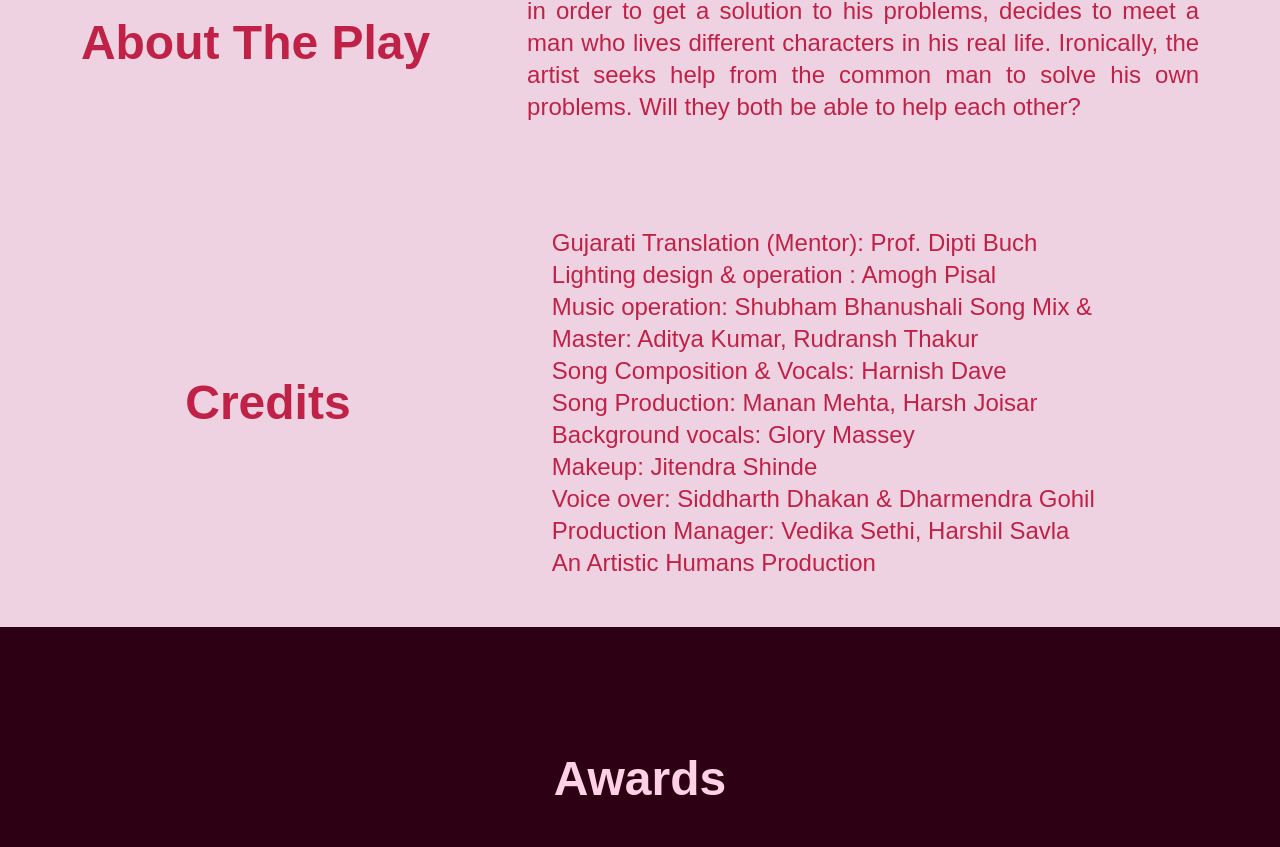
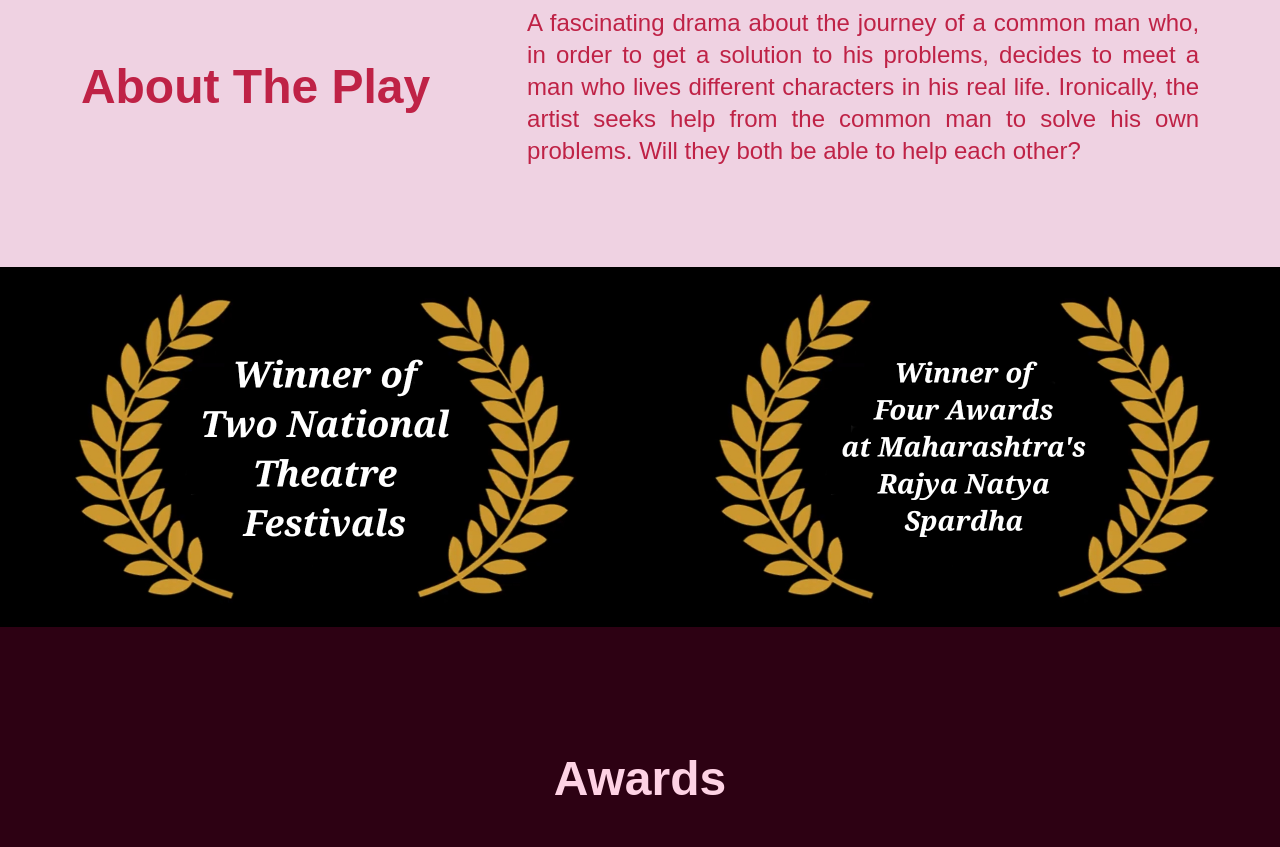
Before and after one commit to nnisarggada/bhoomika, a React (Create React App) app: page / in a window 1280 px wide. Shown: the part 973-1820 px from the top of the page. Built offline with nearby package versions, Linux system fonts and the light colour scheme.

Commit message:
fixed poster

```diff
--- a/src/components/About.js
+++ b/src/components/About.js
@@ -3,7 +3,7 @@ import React from "react";
 const Awards = () => {
   return (
     <div id="about" className="h-section flex flex-col items-center]">
-      <div className="bg-secondary flex flex-col items-center w-full p-6 py-12 gap-10 h-full md:justify-evenly lg:flex-row">
+      <div className="bg-secondary flex flex-col items-center w-full p-6 py-12 gap-10 h-1/2 md:h-1/2 md:justify-evenly lg:flex-row">
         <h1 className="text-primary text-3xl font-bold text-center lg:text-5xl">
           About The Play
         </h1>
@@ -15,33 +15,19 @@ const Awards = () => {
           able to help each other?
         </h2>
       </div>
-      <div className="bg-secondary flex flex-col items-center w-full p-6 py-12 gap-10 h-full md:justify-evenly lg:flex-row">
-        <h1 className="text-primary text-3xl font-bold text-center lg:text-5xl">
-          Credits
-        </h1>
-        <h2 className="text-primary text-sm text-center max-w-2xl md:text-xl lg:text-justify lg:text-2xl">
-          Gujarati Translation (Mentor): Prof. Dipti Buch
-          <br />
-          Lighting design & operation : Amogh Pisal
-          <br />
-          Music operation: Shubham Bhanushali Song Mix &
-          <br />
-          Master: Aditya Kumar, Rudransh Thakur
-          <br />
-          Song Composition & Vocals: Harnish Dave
-          <br />
-          Song Production: Manan Mehta, Harsh Joisar
-          <br />
-          Background vocals: Glory Massey
-          <br />
-          Makeup: Jitendra Shinde
-          <br />
-          Voice over: Siddharth Dhakan & Dharmendra Gohil
-          <br />
-          Production Manager: Vedika Sethi, Harshil Savla
-          <br />
-          An Artistic Humans Production
-        </h2>
+      <div className="w-screen flex flex-col justify-evenly h-1/2 bg-[#000] md:h-1/2 md:flex-row">
+        <img
+          src={require("../assets/winner1.jpg")}
+          alt="awards"
+          loading="lazy"
+          className="h-1/2 object-contain md:h-full md:w-1/2"
+        />
+        <img
+          src={require("../assets/winner2.jpg")}
+          alt="awards"
+          loading="lazy"
+          className="h-1/2 object-contain md:h-full md:w-1/2"
+        />
       </div>
     </div>
   );
--- a/src/components/Awards.js
+++ b/src/components/Awards.js
@@ -30,21 +30,6 @@ const Awards = () => {
           Bhoomika has won many awards across the nation since it's inception in
           2015
         </h2>
-        <div className="w-screen flex flex-col justify-evenly h-1/2 bg-[#000] md:h-1/2 md:flex-row">
-          <img
-            src={require("../assets/winner1.jpg")}
-            alt="awards"
-            loading="lazy"
-            className="h-1/2 object-contain md:h-full md:w-1/2"
-          />
-          <img
-            src={require("../assets/winner2.jpg")}
-            alt="awards"
-            loading="lazy"
-            className="h-1/2 object-contain md:h-full md:w-1/2"
-          />
-        </div>
-
         <div className="w-full p-6 rounded-3xl flex flex-col justify-evenly gap-4 flex-wrap md:py-20 md:flex-row md:gap-y-16 lg:w-4/5">
           <AwardCard
             award="Best Proscenium Play"
```
Also changed, not shown: 1 other file (tests, documents, lock files or other folders).
